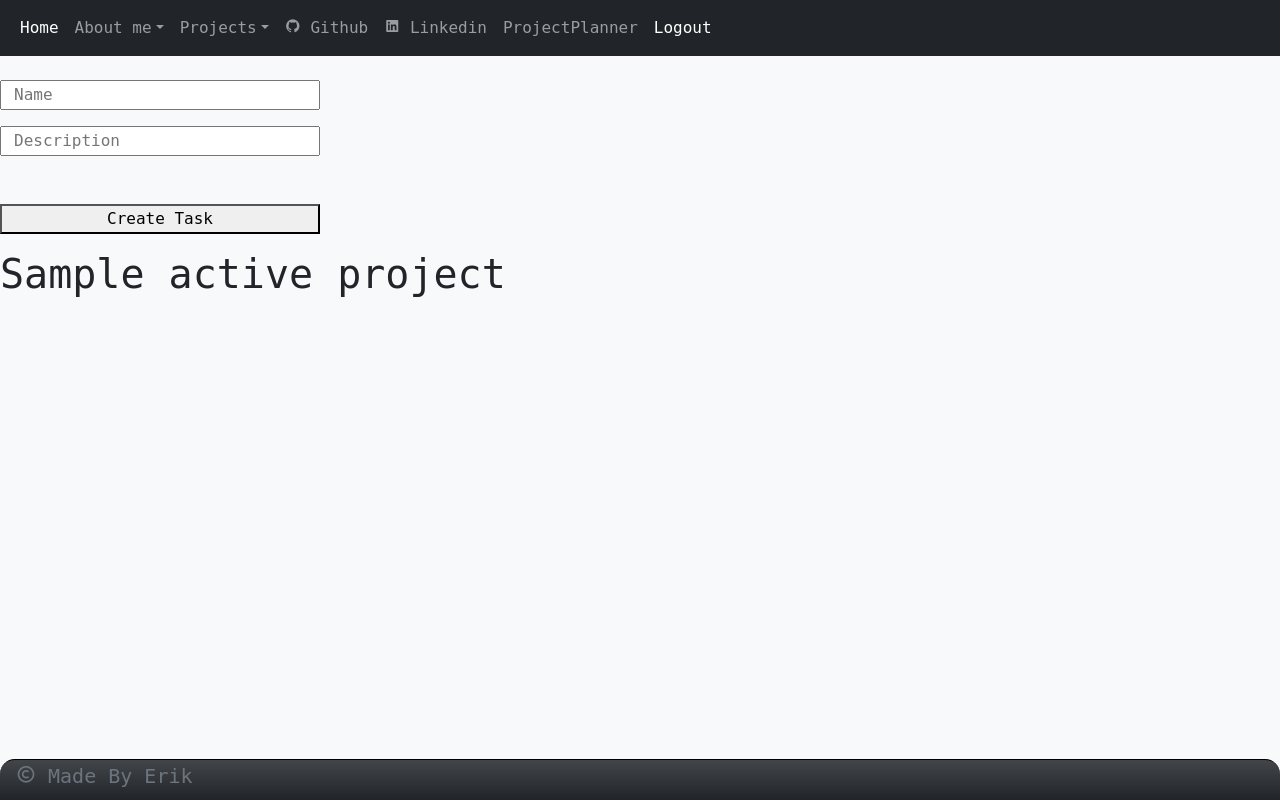
After one commit to erikhalt/djangoweb, a Django app: template prm/templates/activeproject.html in a window 1280 px wide. The commit adds this page. Run offline with Django 4.2, Linux system fonts and the light colour scheme; the template is opened without the code that fills it: most values are stand-ins (such as "Sample title", 1, 10 or a date in 2020); some libraries are stand-ins or nearby versions.

Commit message:
issue done

```diff
--- /dev/null
+++ b/prm/templates/activeproject.html
@@ -0,0 +1,64 @@
+{% extends "prmbase.html" %}
+{% load static %}
+
+
+{% block content %}
+<div class="card-body">
+    <form action="" method="post">
+        {% csrf_token %}
+        <div class="input-group">
+            <div class="row w-100 m-0 p-0">
+                <input type="text" name="Name" placeholder="Name" class="mr-0 w-25 mt-4">
+            </div>
+            <div class="row w-100 m-0 p-0">
+                <input type="textarea" name="Description" placeholder="Description" class="mr-0 w-25 mt-3">
+            </div>
+        </div>
+        <div class="row w-100 m-0 p-0">
+            <button type="submit" class="w-25 mt-5 mr-0">Create Task</button>
+        </div>
+</div>
+</form>
+
+<h1>{{active_project.Name}}</h1>
+<div class="container-fluid overflow-scroll mb-5">
+    {% if active_task %}
+    {% for task in active_task %}
+    <div class="row">
+        <div class="col">
+            <div class="row w-100 m-0 p-0 bg-gradient bg-primary">
+                {% if task.Stage == '1' %}
+                <h1>{{task.Name}}</h1>
+                {% endif %}
+            </div>
+        </div>
+        <div class="col">
+            <div class="row w-100 m-0 p-0 bg-gradient bg-primary">
+                {% if task.Stage == '2' %}
+                <h1>{{task.Name}}</h1>
+                {% endif %}
+            </div>
+        </div>
+        <div class="col">
+            <div class="row w-100 m-0 p-0 bg-gradient bg-primary">
+                {% if task.Stage == '3' %}
+                <h1>{{task.Name}}</h1>
+                {% endif %}
+            </div>
+        </div>
+        <div class="col">
+            <div class="row w-100 m-0 p-0 bg-gradient bg-primary">
+                {% if task.Stage == '4' %}
+                <h1>{{task.Name}}</h1>
+                {% endif %}
+            </div>
+        </div>
+    </div>
+    {% endfor %}
+    {% endif %}
+</div>
+
+
+
+
+{% endblock %}
--- a/prm/templates/prmbase.html
+++ b/prm/templates/prmbase.html
@@ -0,0 +1,11 @@
+{% extends "Base.html" %}
+{% load static %}
+
+{% if user.is_authenticated %}
+{% block logout %}
+<a class="nav-link active" href="{% url 'logoutview' %}">Logout</a>
+{% endblock %}
+{% endif %}
+
+{% block content %}
+{% endblock %}
--- a/prm/templates/signup.html
+++ b/prm/templates/signup.html
@@ -1,5 +1,5 @@
 {% extends "Base.html" %}
-
+{% load static %}
 
 
 {% block content %}
--- a/prm/urls.py
+++ b/prm/urls.py
@@ -8,5 +8,6 @@ urlpatterns = [
     path("logout",views.logoutview, name="logoutview"),
     path("projects",views.project, name="projects"),
     path("signup",views.signupview, name="signupview"),
-    path("projects/new",views.newproject,name="createproject")
+    path("projects/new",views.newproject,name="createproject"),
+    path("projects/<projectid>",views.activeproject,name="activeproject")
 ]
```
Also changed, not shown: prm/templates/landingpage.html (+1 -8 lines), prm/templates/newproject.html (+1 -7 lines), prm/templates/projects.html (+9 -12 lines), prm/views.py (+28 -1 lines).
